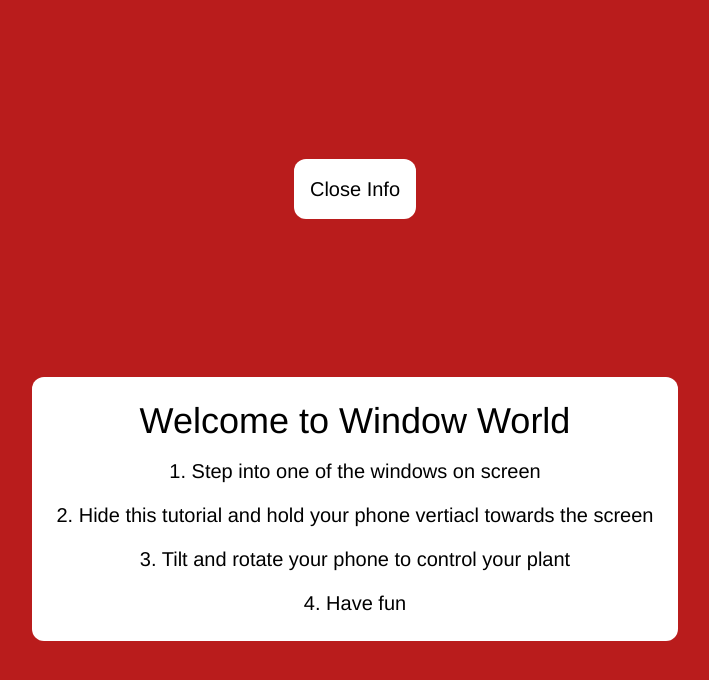
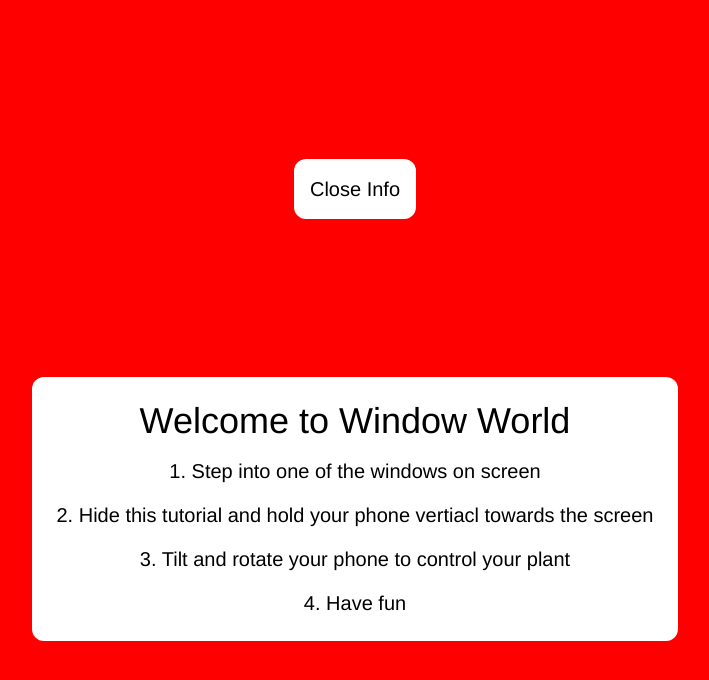
Before and after one commit to donrigoyeah/application, a Next.js app: page /windowWorld in a window 1280 px wide. Shown: the top 680 px of the page, without its empty margins (285-994 px from the left). Built offline with nearby package versions, Linux system fonts and the light colour scheme.

Commit message:
Changed background color

```diff
--- a/pages/windowWorld.js
+++ b/pages/windowWorld.js
@@ -38,7 +38,7 @@ export default function windowWorld(){
   };
 
     return(
-        <div className='bg-red-700 h-screen w-screen'>
+        <div className='bg-[rgb(255,0,0)] h-screen w-screen'>
             <Introduction/>
         </div>
     )
```
